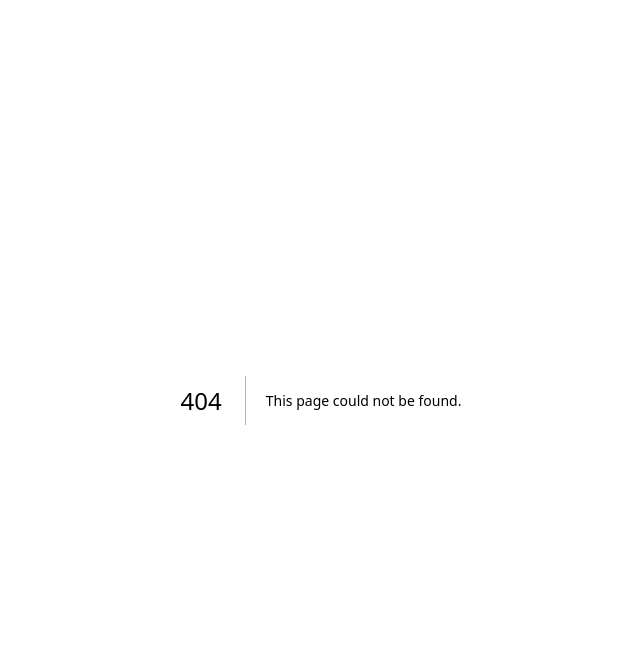
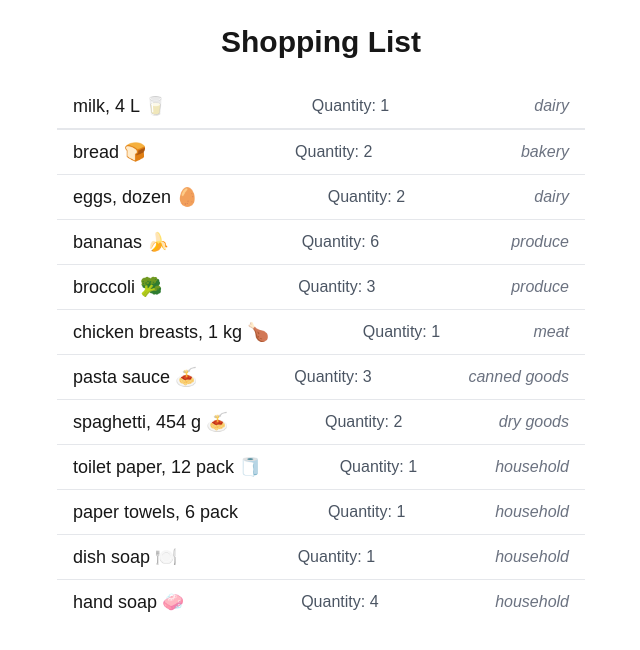
Before and after one commit to nicdraffin/cprg306-assignments, a Next.js app: page /week-3 in a window 1280 px wide. Before the commit this address had no page. Shown: the top 650 px of the page, without its empty margins (319-959 px from the left). Built offline with nearby package versions, Linux system fonts and the light colour scheme.

Commit message:
Upload Week-3 assignment
added files page.js, item-list.js, item.js to week-3 folder. As well as changes to layout and page.js.

```diff
--- a/app/layout.js
+++ b/app/layout.js
@@ -13,8 +13,8 @@ const geistMono = localFont({
 });
 
 export const metadata = {
-  title: "Create Next App",
-  description: "Generated by create next app",
+  title: "Shopping List",
+  description: "Created by Nic Draffin",
 };
 
 export default function RootLayout({ children }) {
--- a/app/page.js
+++ b/app/page.js
@@ -5,6 +5,7 @@ export default function Home() {
     <main>
       <h1>CPRG 306: Web Development 2 - Assignments</h1>
       <Link href="./week-2/" className="underline text-cyan-600 hover:text-cyan-300">Week 2 Page</Link>
+      <Link href="./week-3/" className="underline text-cyan-600 hover:text-cyan-300">Week 3 Page</Link>
     </main>
   );
 }
--- /dev/null
+++ b/app/week-3/page.js
@@ -0,0 +1,10 @@
+import ItemList from './props/item-list';
+
+export default function Page() {
+  return (
+    <main className="max-w-xl mx-auto p-6">
+      <h1 className="text-3xl font-bold mb-6 text-center">Shopping List</h1>
+      <ItemList />
+    </main>
+  );
+}
--- /dev/null
+++ b/app/week-3/props/item-list.js
@@ -0,0 +1,26 @@
+import Item from './item';
+
+export default function ItemList() {
+  const items = [
+    { name: "milk, 4 L 🥛", quantity: 1, category: "dairy" },
+    { name: "bread 🍞", quantity: 2, category: "bakery" },
+    { name: "eggs, dozen 🥚", quantity: 2, category: "dairy" },
+    { name: "bananas 🍌", quantity: 6, category: "produce" },
+    { name: "broccoli 🥦", quantity: 3, category: "produce" },
+    { name: "chicken breasts, 1 kg 🍗", quantity: 1, category: "meat" },
+    { name: "pasta sauce 🍝", quantity: 3, category: "canned goods" },
+    { name: "spaghetti, 454 g 🍝", quantity: 2, category: "dry goods" },
+    { name: "toilet paper, 12 pack 🧻", quantity: 1, category: "household" },
+    { name: "paper towels, 6 pack", quantity: 1, category: "household" },
+    { name: "dish soap 🍽️", quantity: 1, category: "household" },
+    { name: "hand soap 🧼", quantity: 4, category: "household" },
+  ];
+
+  return (
+    <ul className="divide-y divide-gray-200">
+      {items.map((item, index) => (
+        <Item key={index} {...item} />
+      ))}
+    </ul>
+  );
+}
--- /dev/null
+++ b/app/week-3/props/item.js
@@ -0,0 +1,9 @@
+export default function Item({ name, quantity, category }) {
+  return (
+    <li className="flex justify-between items-center border-b py-2 px-4">
+      <span className="font-medium text-lg">{name}</span>
+      <span className="text-gray-600">Quantity: {quantity}</span>
+      <span className="text-gray-500 italic">{category}</span>
+    </li>
+  );
+}
```
